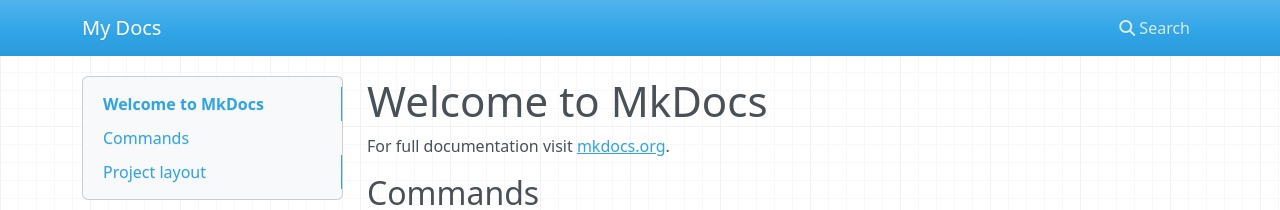
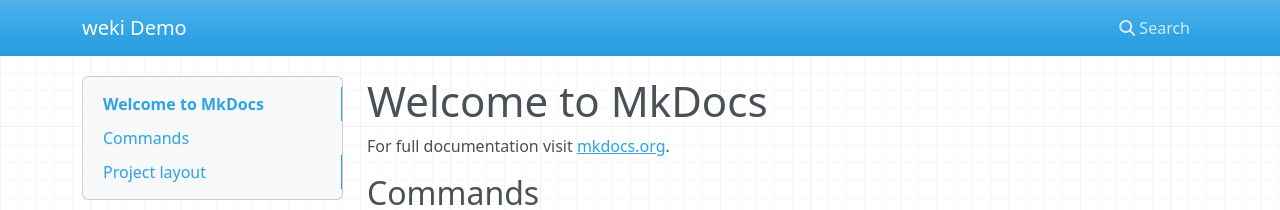
Before and after one commit to Jidingxin/wikiDemo, an MkDocs documentation site: the page built from docs/index.md, in a window 1280 px wide. Shown: the top 210 px of the page. Built offline with MkDocs 1.6.1, drawn with Linux system fonts in a browser that asks for light colours; nearby versions of some CDN libraries.

Commit message:
update mkdocs.yml

```diff
--- a/mkdocs.yml
+++ b/mkdocs.yml
@@ -1 +1 @@
-site_name: My Docs
+site_name: weki Demo
```
